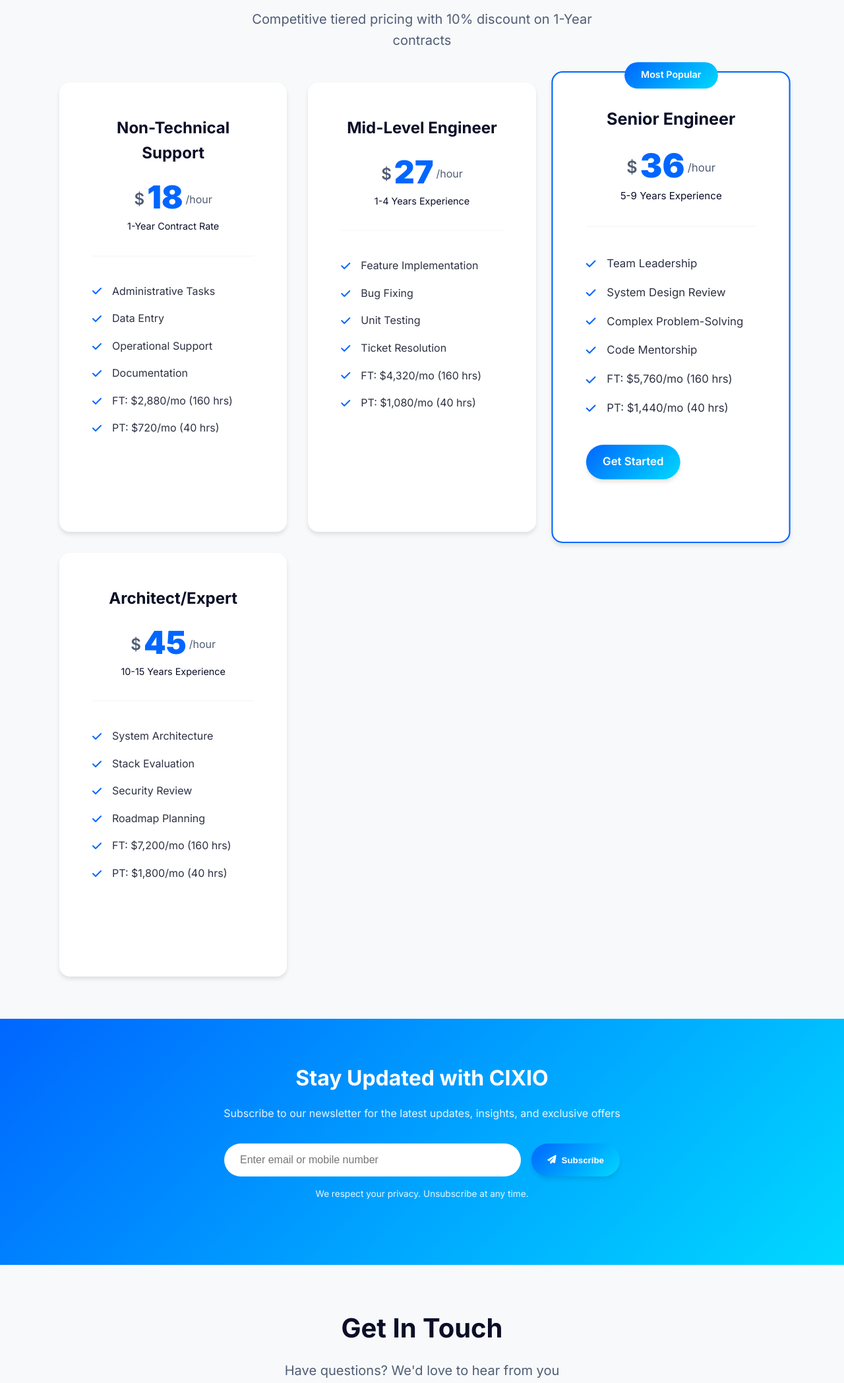
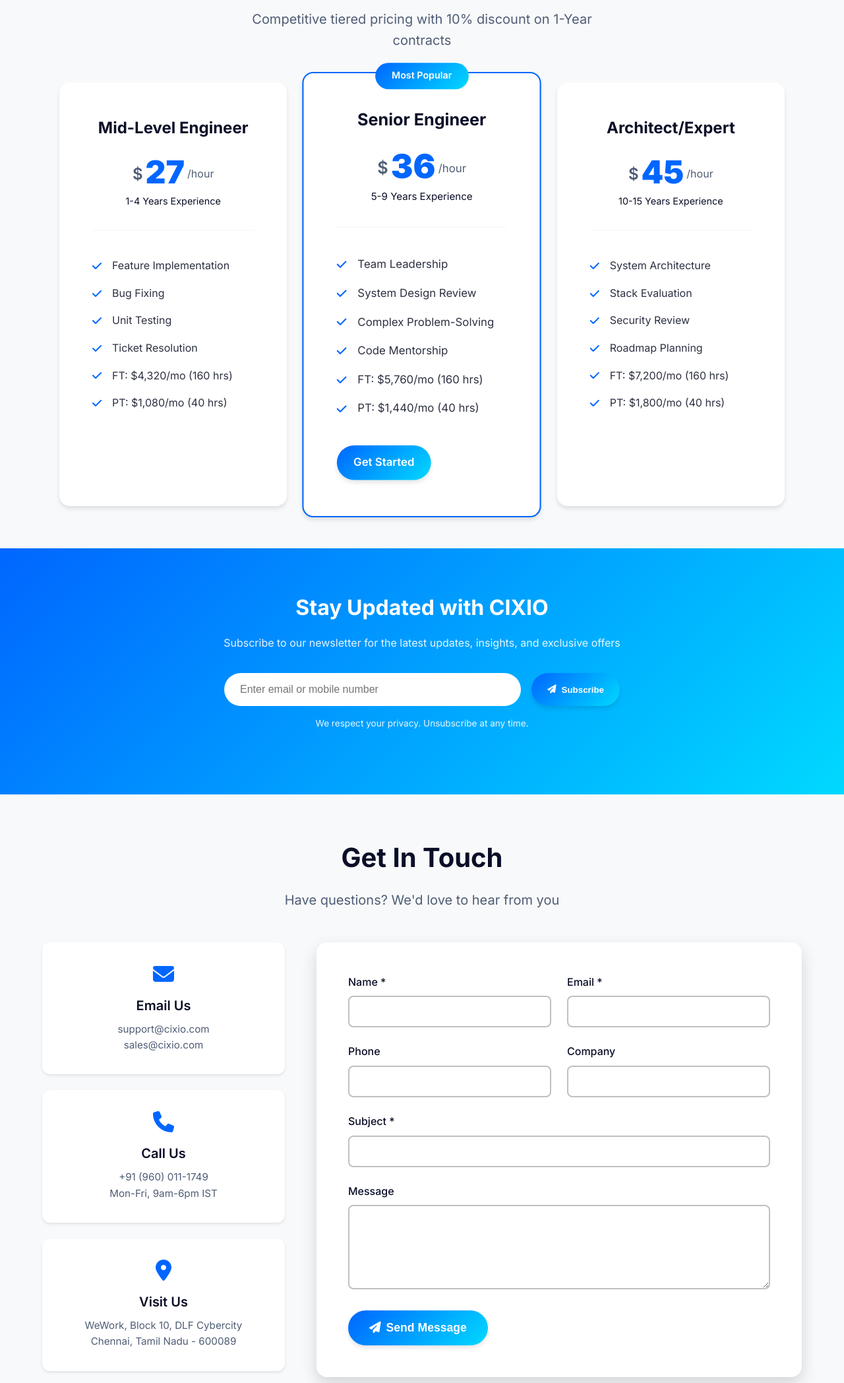
Before and after one commit to cixio-com/landing1, a website: page public/index.html in a window 1280 px wide. Shown: the part 4253-6349 px from the top of the page at 66% size. Drawn offline with Linux system fonts and the light colour scheme.

Commit message:
adding bug fix

```diff
--- a/public/index.html
+++ b/public/index.html
@@ -290,7 +290,7 @@
                 <p class="section-subtitle">Competitive tiered pricing with 10% discount on 1-Year contracts</p>
             </div>
             <div class="pricing-grid">
-                <div class="pricing-card">
+                <!-- <div class="pricing-card">
                     <div class="pricing-header">
                         <h3>Non-Technical Support</h3>
                         <div class="price">
@@ -309,7 +309,7 @@
                         <li><i class="fas fa-check"></i> PT: $720/mo (40 hrs)</li>
                     </ul>
                     <a href="#" class="btn btn-outline" data-modal="registerModal">Get Started</a>
-                </div>
+                </div> -->
                 <div class="pricing-card">
                     <div class="pricing-header">
                         <h3>Mid-Level Engineer</h3>
@@ -455,8 +455,8 @@
                             <input type="text" id="contactSubject" name="subject" required>
                         </div>
                         <div class="form-group">
-                            <label for="contactMessage">Message *</label>
-                            <textarea id="contactMessage" name="message" rows="5" required></textarea>
+                            <label for="contactMessage">Message</label>
+                            <textarea id="contactMessage" name="message" rows="5" style="font-size: inherit;"></textarea>
                         </div>
                         <button type="submit" class="btn btn-primary btn-lg">
                             <i class="fas fa-paper-plane"></i> Send Message
@@ -530,7 +530,7 @@
             <div class="footer-bottom">
                 <p>&copy; 2025 CIXIO TECHNOLOGIES PRIVATE LIMITED. All rights reserved.</p>
                 <p>CIN: U62099TN2025PTC183439 | GST: 33AANCC0127C1ZA | DPIIT Recognized Startup</p>
-                <p>Secured with 256-bit encryption | GDPR & HIPAA Compliant</p>
+                <p>Secured with 256-bit encryption</p>
             </div>
         </div>
     </footer>
```
